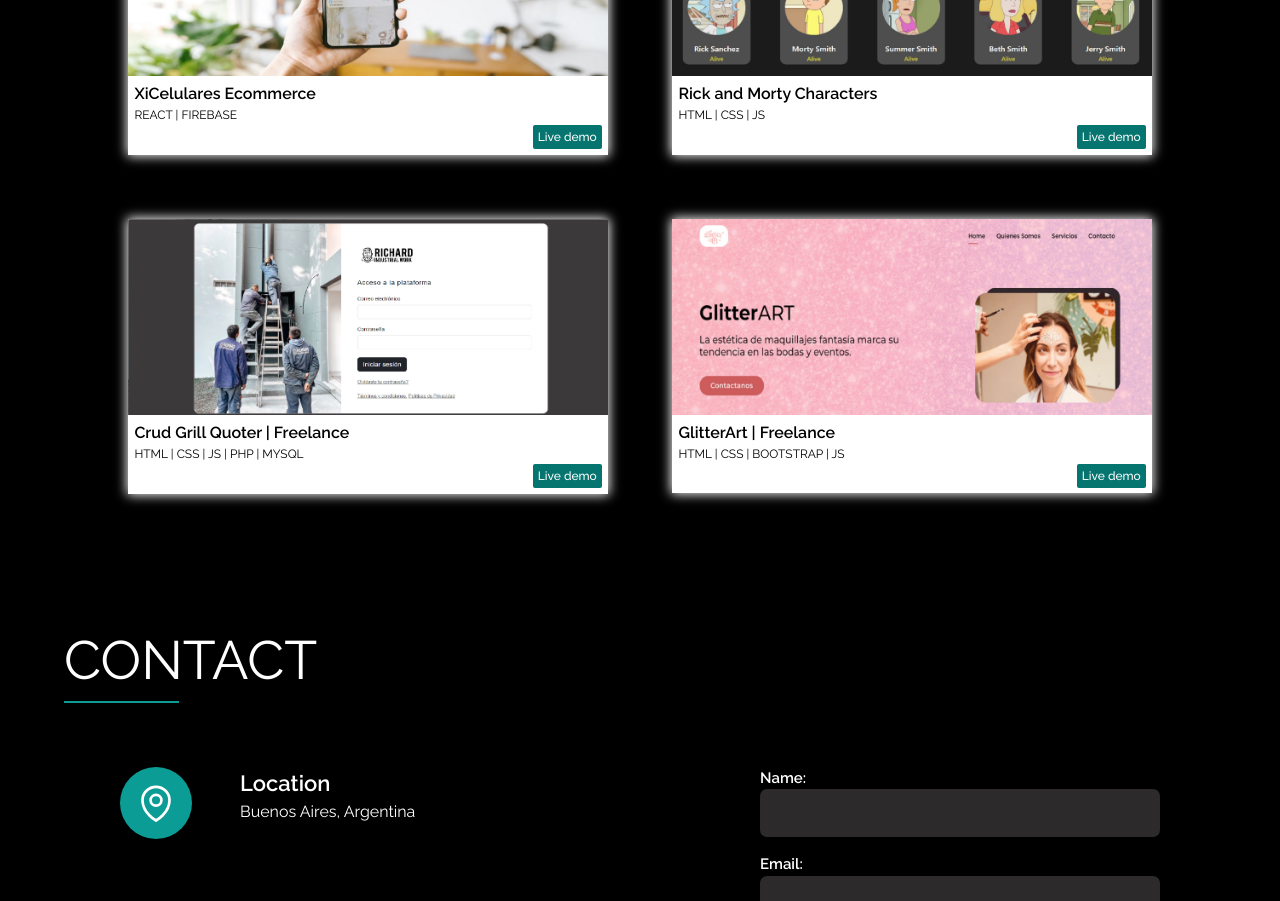
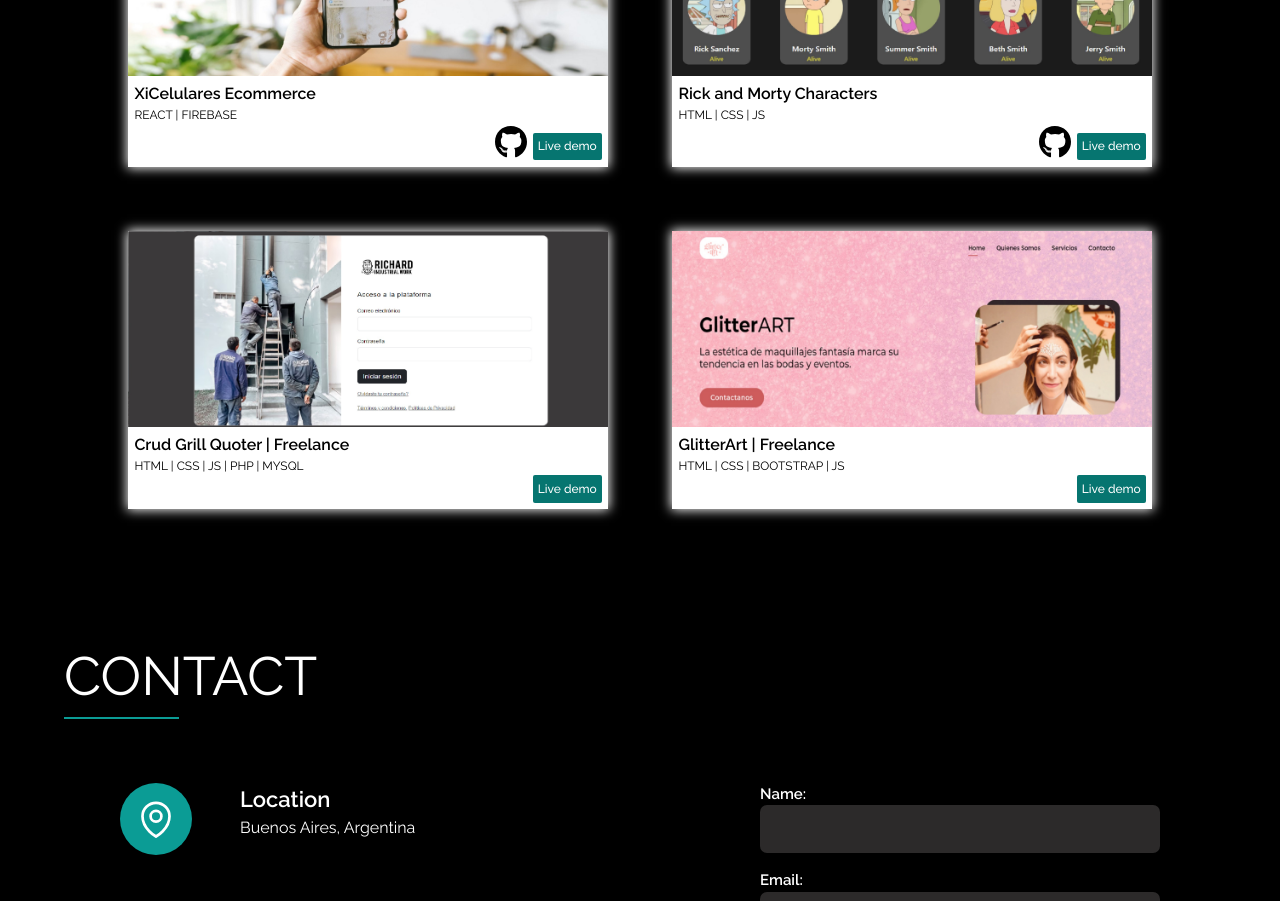
Before and after one commit to Nicolas-Mazziotti/portfolio_mazziotti, a React (Vite) app: page / in a window 1280 px wide. Shown: the part 2300-3201 px from the top of the page. Built offline with nearby package versions, Linux system fonts and the light colour scheme.

Commit message:
Create dynamic github icon and set urls

```diff
--- a/src/Components/CardsData/CardsData.jsx
+++ b/src/Components/CardsData/CardsData.jsx
@@ -10,21 +10,26 @@ export const cards = [
       title: "XiCelulares Ecommerce",
       subtitle: "REACT | FIREBASE",
       url: "https://nicolas-mazziotti.github.io/xicelulares-Mazziotti/",
+      github:"https://github.com/Nicolas-Mazziotti/xicelulares-Mazziotti",
       img: portfolio_celulares,
+      className: 'icon'
     },
     {
       id: 2,
       title: "Rick and Morty Characters",
       subtitle: "HTML | CSS | JS",
       url: "https://nicolas-mazziotti.github.io/getApi/",
+      github: "https://github.com/Nicolas-Mazziotti/getApi",
       img: portfolio_characters,
+      className: 'icon'
     },
     {
         id: 3,
         title: "Crud Grill Quoter | Freelance",
         subtitle: "HTML | CSS | JS | PHP | MYSQL",
-        url: "https://nicolas-mazziotti.github.io/getApi/",
+        url: "",
         img: portfolio_richard,
+        className: 'without-icon'
       },
       {
         id: 4,
@@ -33,5 +38,6 @@ export const cards = [
         url: "https://glitterart.es/",
         img: portfolio_glitter,
         alt: "glitterart",
+        className: 'without-icon'
       },
   ];
--- a/src/Components/Portfolio/Portfolio.css
+++ b/src/Components/Portfolio/Portfolio.css
@@ -70,7 +70,7 @@
     font-size: 12px ;
 }
 
-.card-content a {
+.card-content .btn-card {
     background-color: rgb(6, 117, 112);
     color: white;
     font-weight: 500;
@@ -80,7 +80,28 @@
 }
 
 .card-content-buttons {
-    text-align: end;
+    display: flex;
+    flex-direction: row;
+    justify-content: end;
+    align-items: end;
+    gap: 0.4rem;
+}
+.card-content .icon-card {
+    display: flex;
+    flex-direction: column;
+    justify-content: center;
+    align-items: center;
+    /* background-color: rgb(46, 45, 45); */
+    color: black;
+    /* padding: 0rem;
+    border-radius: 20px; */
+    /* width:5vh;
+    height: 5vh; */
+}
+.card-content .icon-card svg {
+    margin: auto;
+    width: 4vh;
+    height: 4.5vh;
 }
 
 .card-title{
--- a/src/Components/Portfolio/Portfolio.jsx
+++ b/src/Components/Portfolio/Portfolio.jsx
@@ -1,7 +1,20 @@
 import "./Portfolio.css";
 import { cards } from "../CardsData/CardsData";
+import { FontAwesomeIcon } from "@fortawesome/react-fontawesome";
+import { faGithub } from "@fortawesome/free-brands-svg-icons";
 
 const Portfolio = () => {
+
+  // const [icon, setIcon] = useState(true)
+
+  // const handleIcon = (className) => {
+  //   if (className != 'without-icon'){
+  //     setIcon(true)
+  //   }else{
+  //     setIcon(false)
+  //   }
+  // }
+
 
   return (
     <div className="portfolio-container" id="portfolio">
@@ -22,7 +35,10 @@ const Portfolio = () => {
                   <h2 className="card-title">{card.title}</h2>
                   <p>{card.subtitle}</p>
                   <div className="card-content-buttons">
-                    <a href="">Live demo</a>
+                  {card.className !== 'without-icon' ? (
+                    <a href={card.github} className="icon-card without-github"><FontAwesomeIcon icon={faGithub}/></a>
+                  ) : null}
+                    <a href={card.url} className="btn-card">Live demo</a>
                   </div>
                 </div>
               </div>
```
